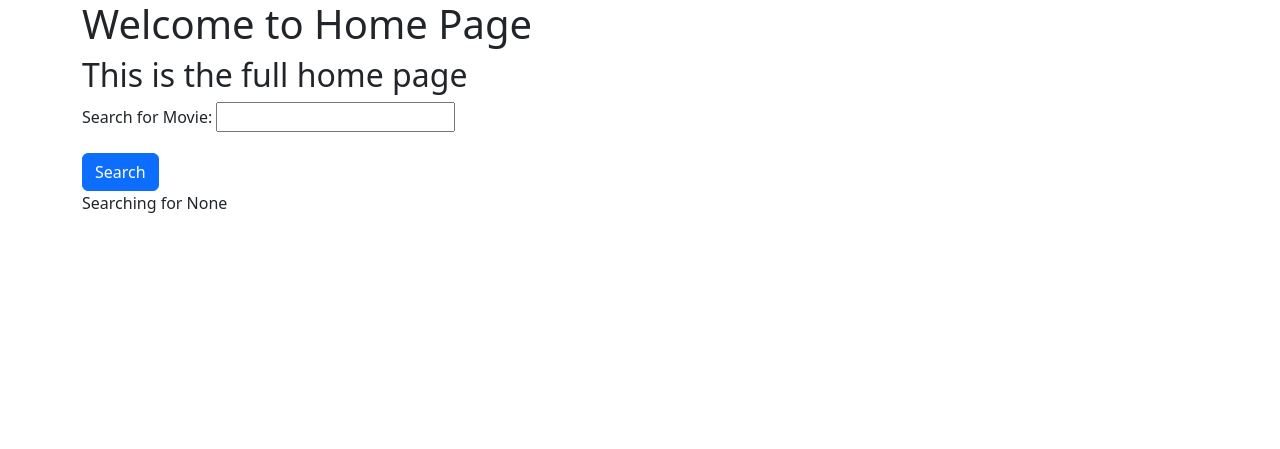
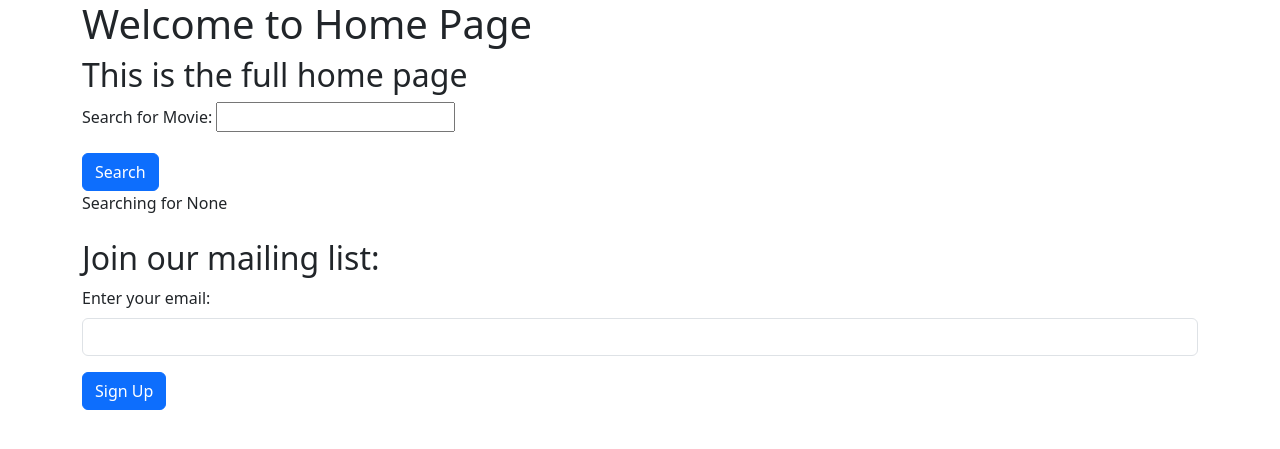
Before and after one commit to gitmichalina/movie-reviews-project, a Django app: page / in a window 1280 px wide. Shown: the top 449 px of the page. Run offline with Django 5.2, Linux system fonts and the light colour scheme.

Commit message:
mailing list form

```diff
--- a/movie/templates/home.html
+++ b/movie/templates/home.html
@@ -18,6 +18,20 @@
         <button type="submit" class="btn btn-primary">Search</button>
     </form>
     Searching for {{ searchTerm }}
+    <br/>
+    <br/>
+    <h2>Join our mailing list:</h2>
+    <form action="{% url 'signup' %}">
+        <div class="mb-3">
+            <label for="email" class="form-label">
+                Enter your email:
+            </label>
+            <input type="email" class="form-control" name="email"/>
+        </div>
+        <button type="submit" class="btn btn-primary">
+            Sign Up
+        </button>
+    </form>
 </div>
 </body>
 </html>
--- a/movie/views.py
+++ b/movie/views.py
@@ -13,5 +13,11 @@ def home(request):
     return render(request, 'home.html',
                   {'searchTerm': searchTerm})
 
+
+def signup(request):
+    email = request.GET.get('email')
+    return render(request, 'signup.html', {'email': email})
+
+
 def about(request):
- return HttpResponse('<h1>Welcome to About Page</h1>')
+    return HttpResponse('<h1>Welcome to About Page</h1>')
--- a/moviereviews/urls.py
+++ b/moviereviews/urls.py
@@ -20,6 +20,7 @@ from movie import views as movieViews
 
 urlpatterns = [
     path("admin/", admin.site.urls),
-    path('', movieViews.home),
-    path('about/', movieViews.about),
+    path('', movieViews.home, name='home'),
+    path('about/', movieViews.about, name='about'),
+    path('signup/', movieViews.signup, name='signup'),
 ]
```
Also changed, not shown: movie/templates/signup.html (added, +14 -0 lines). Lines whose indentation alone changed are shown as unchanged.
